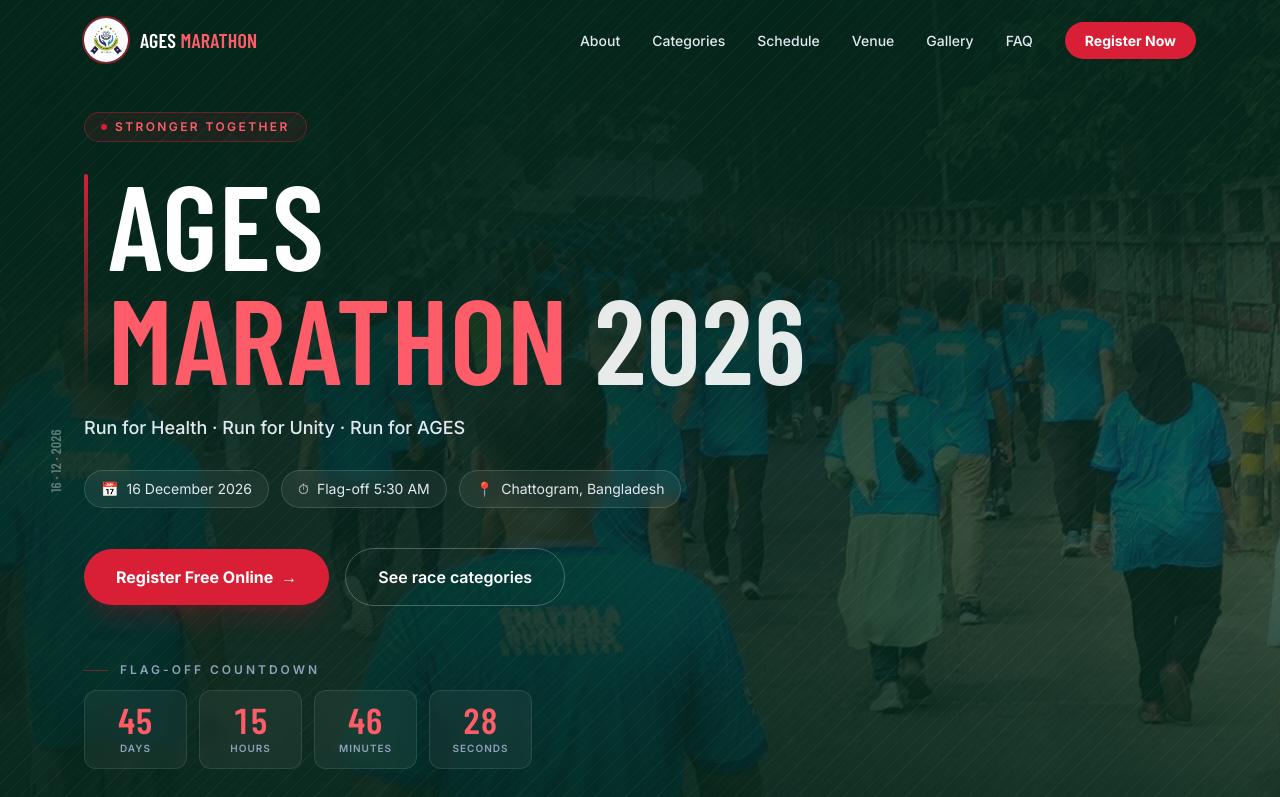
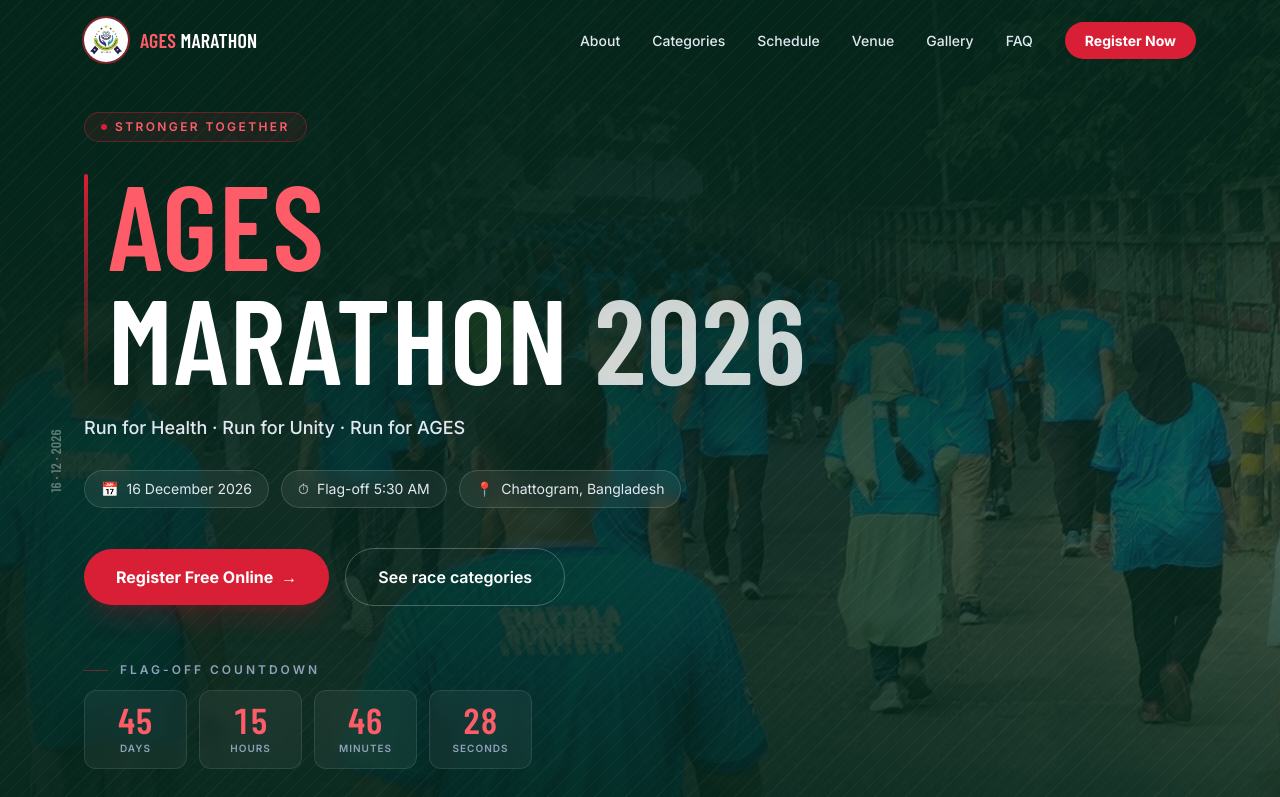
Before and after one commit to agesmarathon/agesmarathon.github.io, a React (Vite) app: page / in a window 1280 px wide. Shown: the top 797 px of the page. Built offline with nearby package versions, Linux system fonts and the light colour scheme; a web font is replaced by a local one.

Commit message:
Match the banner wordmark: AGES in red, Marathon in white
Co-Authored-By: Claude Opus 5 <noreply@anthropic.com>

```diff
--- a/src/components/Footer.jsx
+++ b/src/components/Footer.jsx
@@ -19,7 +19,7 @@ export function Footer() {
               />
               <div>
                 <div className="display text-2xl text-white">
-                  AGES <span className="text-crimson-400">Marathon</span>
+                  <span className="text-crimson-400">AGES</span> Marathon
                 </div>
                 <div className="text-xs uppercase tracking-widest text-slate-500">{event.motto}</div>
               </div>
--- a/src/components/Hero.jsx
+++ b/src/components/Hero.jsx
@@ -37,10 +37,9 @@ export function Hero() {
         <div className="mt-6 flex gap-5">
           <span className="mt-2 hidden w-1 shrink-0 rounded-full bg-gradient-to-b from-crimson-500 to-transparent sm:block" />
           <h1 className="display text-6xl leading-[0.9] text-white sm:text-8xl lg:text-[7.5rem]">
-            AGES
+            <span className="text-crimson-400">AGES</span>
             <br />
-            <span className="text-crimson-400">Marathon</span>{' '}
-            <span className="text-white/90">{event.year}</span>
+            Marathon <span className="text-white/80">{event.year}</span>
           </h1>
         </div>
 
--- a/src/components/Navbar.jsx
+++ b/src/components/Navbar.jsx
@@ -31,7 +31,7 @@ export function Navbar() {
         <a href="#top" className="flex items-center gap-3">
           <img src={asset("images/logo.jpg")} alt="AGES logo" className="h-11 w-11 rounded-full object-cover ring-2 ring-crimson-500/60" />
           <span className="display text-xl leading-none text-white">
-            AGES <span className="text-crimson-400">Marathon</span>
+            <span className="text-crimson-400">AGES</span> Marathon
           </span>
         </a>
 
```
Also changed, not shown: Images/oraginzers.jpeg (added), public/images/banner.jpg.
